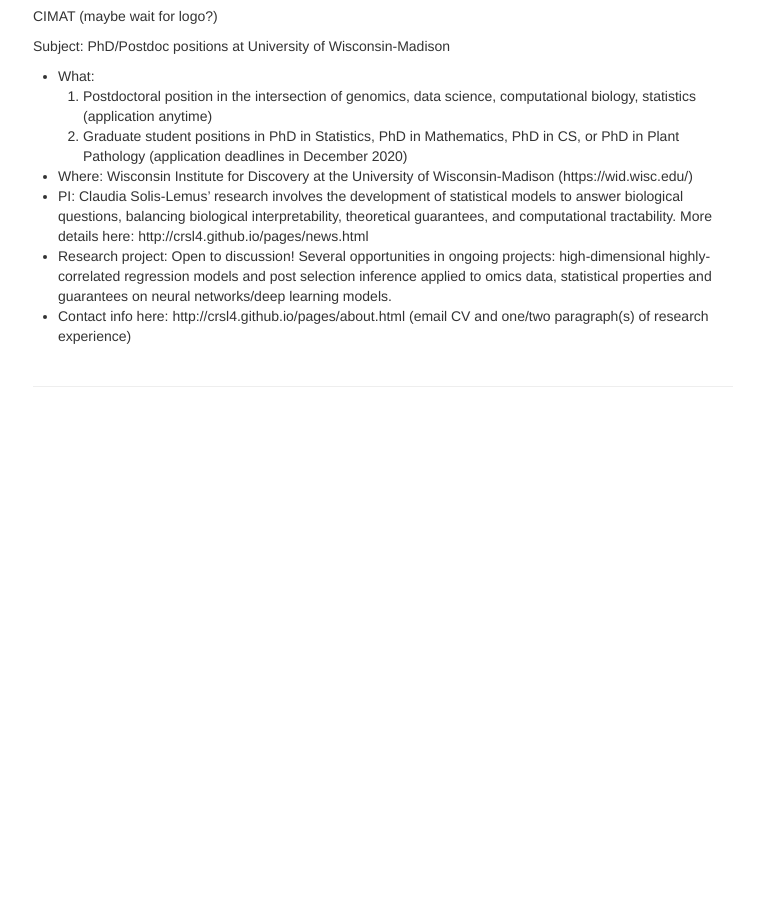
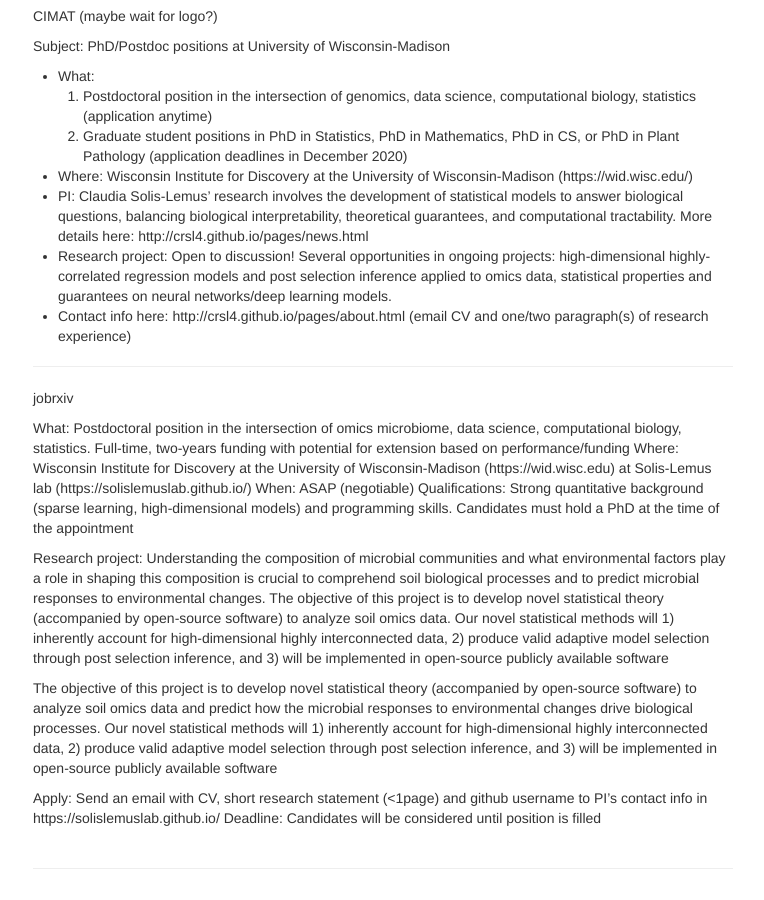
Before and after one commit to solislemuslab/solislemuslab.github.io, a Jekyll site: the page built from pages/postdoc1.md, in a window 1280 px wide and 900 px high, scrolled down 3228 px. Shown: the whole window, without its empty margins (257-1021 px from the left). Built offline with Jekyll 4.4.1, drawn with Linux system fonts in a browser that asks for light colours; our own code applies the rules of GitHub Pages for plain Markdown files; before the commit the page ends 3646 px from its top, so only the background shows below that.

Commit message:
updated postdoc post

```diff
--- a/pages/postdoc1.md
+++ b/pages/postdoc1.md
@@ -129,3 +129,18 @@
 - PI: Claudia Solis-Lemus' research involves the development of statistical models to answer biological questions, balancing biological interpretability, theoretical guarantees, and computational tractability. More details here: http://crsl4.github.io/pages/news.html
 - Research project: Open to discussion! Several opportunities in ongoing projects: high-dimensional highly-correlated regression models and post selection inference applied to omics data, statistical properties and guarantees on neural networks/deep learning models.
 - Contact info here: http://crsl4.github.io/pages/about.html (email CV and one/two paragraph(s) of research experience)
+
+----------------
+jobrxiv
+
+What: Postdoctoral position in the intersection of omics microbiome, data science, computational biology, statistics. Full-time, two-years funding with potential for extension based on performance/funding
+Where: Wisconsin Institute for Discovery at the University of Wisconsin-Madison (https://wid.wisc.edu) at Solis-Lemus lab (https://solislemuslab.github.io/)
+When: ASAP (negotiable)
+Qualifications: Strong quantitative background (sparse learning, high-dimensional models) and programming skills. Candidates must hold a PhD at the time of the appointment
+
+Research project: Understanding the composition of microbial communities and what environmental factors play a role in shaping this composition is crucial to comprehend soil biological processes and to predict microbial responses to environmental changes. The objective of this project is to develop novel statistical theory (accompanied by open-source software) to analyze soil omics data. Our novel statistical methods will 1) inherently account for high-dimensional highly interconnected data, 2) produce valid adaptive model selection through post selection inference, and 3) will be implemented in open-source publicly available software
+
+The objective of this project is to develop novel statistical theory (accompanied by open-source software) to analyze soil omics data and predict how the microbial responses to environmental changes drive biological processes. Our novel statistical methods will 1) inherently account for high-dimensional highly interconnected data, 2) produce valid adaptive model selection through post selection inference, and 3) will be implemented in open-source publicly available software
+
+Apply: Send an email with CV, short research statement (<1page) and github username to PI's contact info in https://solislemuslab.github.io/
+Deadline: Candidates will be considered until position is filled
```
Also changed, not shown: assets/pics/jobrxiv.png (added).
